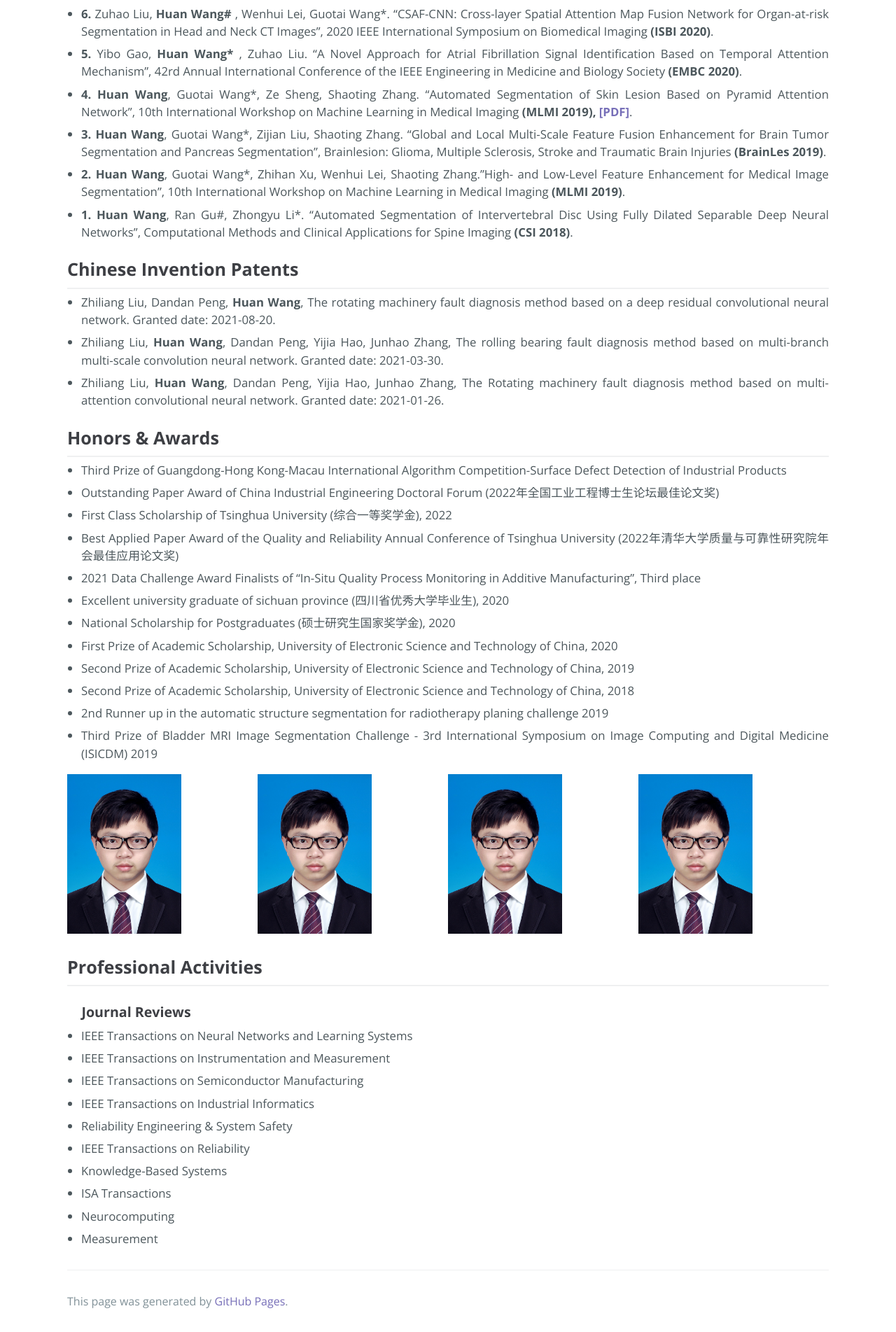
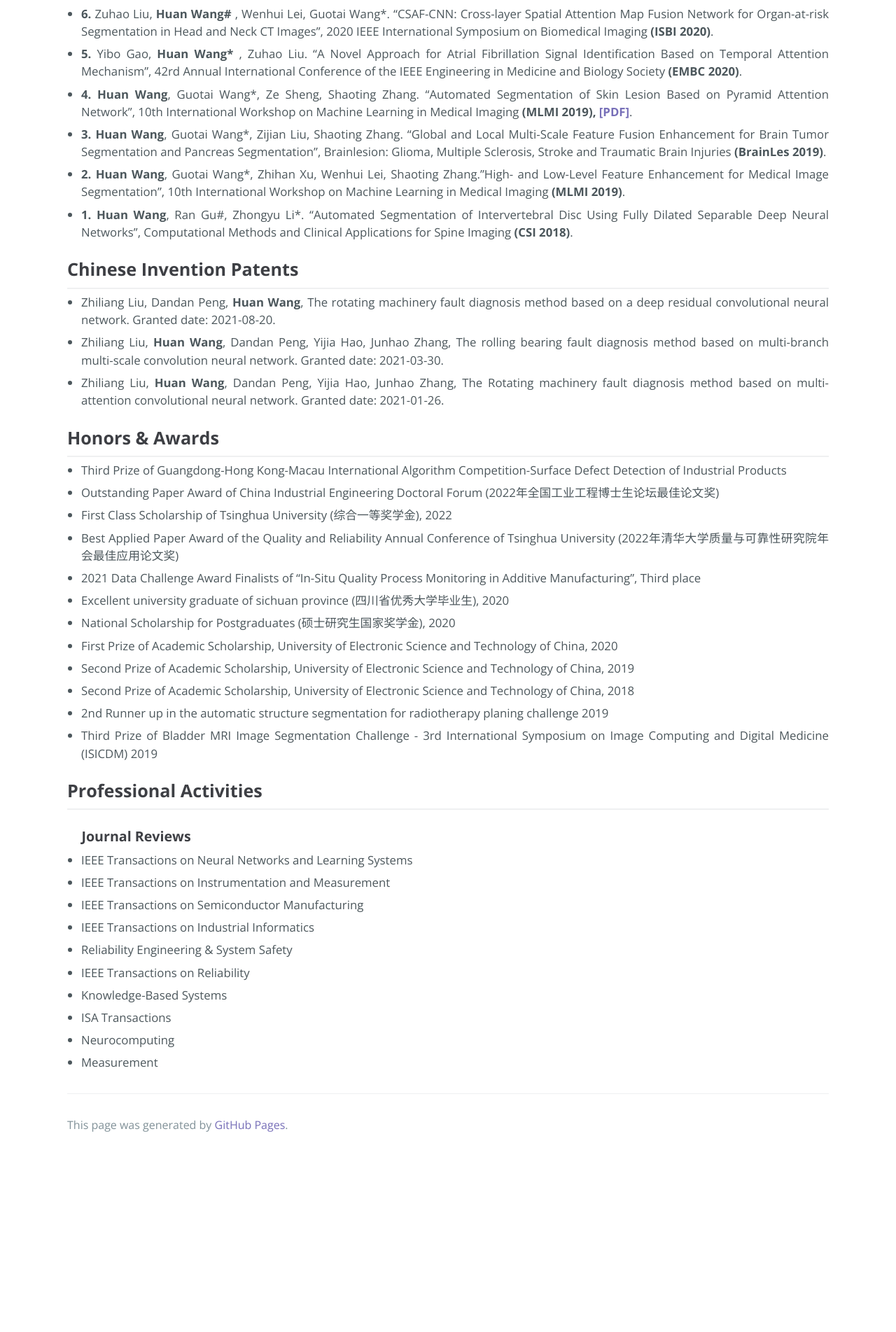
Before and after one commit to WH-HuanWang/WH-HuanWang.github.io, a Jekyll site: the page built from index.md, in a window 1280 px wide. Shown: the part 3909-5812 px from the top of the page at 70% size. Built offline with Jekyll 4.4.1, drawn with Linux system fonts in a browser that asks for light colours; after the commit the page ends 5560 px from its top, so only the background shows below that.

Commit message:
Update index.md

```diff
--- a/index.md
+++ b/index.md
@@ -124,23 +124,6 @@ B.S. Mechanical design, manufacturing and automation, School of mechanical and e
 * 2nd Runner up in the automatic structure segmentation for radiotherapy planing challenge 2019
 * Third Prize of Bladder MRI Image Segmentation Challenge - 3rd International Symposium on Image Computing and Digital Medicine (ISICDM) 2019
 
-<table border="0">
-  <tr>
-    <td width="25%">
-      <img src="image/WangHuan.jpg" width="100%">
-    </td>
-    <td width="25%">
-      <img src="image/WangHuan.jpg" width="100%">
-    </td>
-    <td width="25%">
-      <img src="image/WangHuan.jpg" width="100%">
-    </td>
-    <td width="25%">
-      <img src="image/WangHuan.jpg" width="100%">
-    </td>
-  </tr>
-</table>
-
 ## <b>Professional Activities</b>
 * * *
 ### &nbsp;&nbsp;&nbsp; <b>Journal Reviews</b>
```
